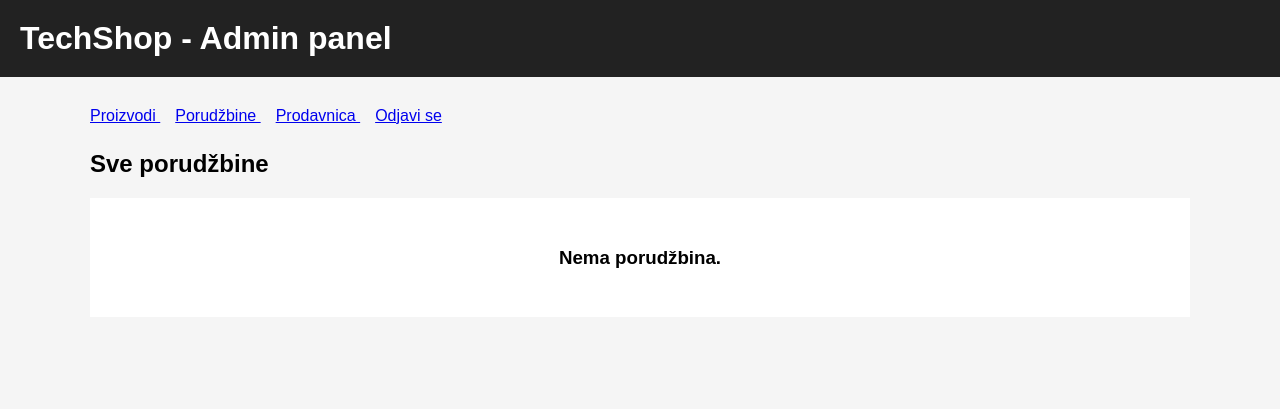
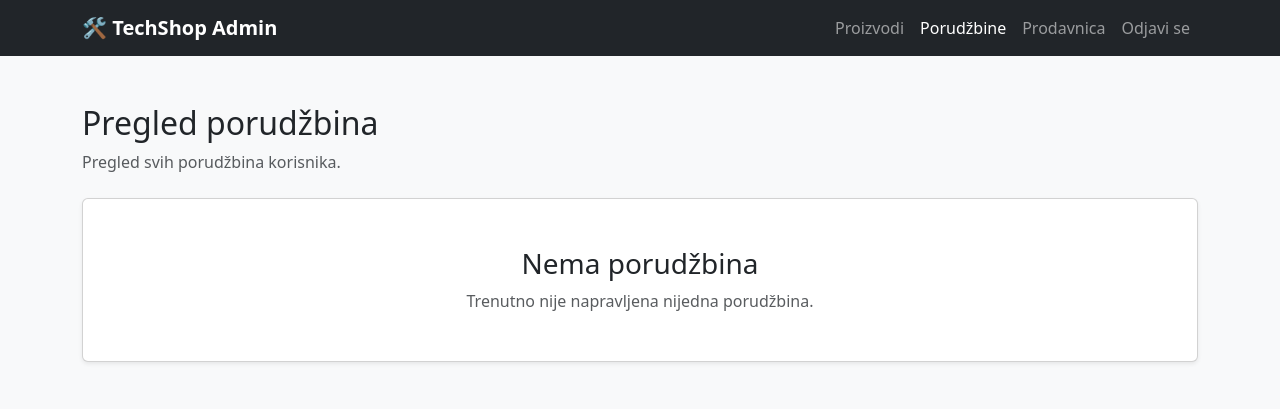
Before and after one commit to EasyDev-Alex/TechShop, a PHP site: page /Presentation/Admin/porudzbine.php in a window 1280 px wide. Shown: the top 409 px of the page. Run offline with PHP 8.4, Linux system fonts and the light colour scheme; the visitor is signed in with stand-in values (Sample User, id 1); data that the repository does not hold is empty.

Commit message:
added bootstrap to porudzbine.php

```diff
--- a/Presentation/Admin/porudzbine.php
+++ b/Presentation/Admin/porudzbine.php
@@ -16,149 +16,123 @@ $orders = $orderService->getAllOrders();
 ?>
 
 <!DOCTYPE html>
+
 <html lang="sr">
 
 <head>
 
     <meta charset="UTF-8">
 
+    <meta
+        name="viewport"
+        content="width=device-width, initial-scale=1"
+    >
+
+    <link
+        href="https://cdn.jsdelivr.net/npm/bootstrap@5.3.3/dist/css/bootstrap.min.css"
+        rel="stylesheet"
+    >
+
     <title>TechShop - Porudžbine</title>
-
-    <style>
-
-        body {
-            font-family: Arial, sans-serif;
-            margin: 0;
-            background-color: #f5f5f5;
-        }
-
-        header {
-            background-color: #222;
-            color: white;
-            padding: 20px;
-        }
-
-        header h1 {
-            margin: 0;
-        }
-
-        .container {
-            width: 90%;
-            max-width: 1100px;
-            margin: 30px auto;
-        }
-
-        .navigation {
-            margin-bottom: 25px;
-        }
-
-        .navigation a {
-            margin-right: 15px;
-        }
-
-        .order {
-            background-color: white;
-            border: 1px solid #ddd;
-            border-radius: 8px;
-            padding: 20px;
-            margin-bottom: 25px;
-        }
-
-        .order-header {
-            display: flex;
-            justify-content: space-between;
-            border-bottom: 1px solid #ddd;
-            padding-bottom: 15px;
-            margin-bottom: 15px;
-        }
-
-        .order-number {
-            font-size: 20px;
-            font-weight: bold;
-        }
-
-        .customer {
-            margin-bottom: 15px;
-        }
-
-        table {
-            width: 100%;
-            border-collapse: collapse;
-        }
-
-        th,
-        td {
-            padding: 10px;
-            border-bottom: 1px solid #ddd;
-            text-align: left;
-        }
-
-        th {
-            background-color: #eee;
-        }
-
-        .total {
-            text-align: right;
-            font-size: 20px;
-            font-weight: bold;
-            margin-top: 15px;
-        }
-
-        .empty {
-            background-color: white;
-            padding: 30px;
-            text-align: center;
-        }
-
-    </style>
 
 </head>
 
-<body>
 
-<header>
+<body class="bg-light">
 
-    <h1>TechShop - Admin panel</h1>
 
-</header>
+<nav class="navbar navbar-dark bg-dark navbar-expand-lg">
 
     <div class="container">
 
-    <div class="navigation">
+        <a
+            class="navbar-brand fw-bold"
+            href="dashboard.php"
+        >
+            🛠️ TechShop Admin
+        </a>
 
-        <a href="dashboard.php">
+
+        <div class="navbar-nav ms-auto">
+
+            <a
+                class="nav-link"
+                href="dashboard.php"
+            >
                 Proizvodi
             </a>
 
-        <a href="porudzbine.php">
+            <a
+                class="nav-link active"
+                href="porudzbine.php"
+            >
                 Porudžbine
             </a>
 
-        <a href="../proizvodi.php">
+            <a
+                class="nav-link"
+                href="../proizvodi.php"
+            >
                 Prodavnica
             </a>
 
-        <a href="../logout.php">
+            <a
+                class="nav-link"
+                href="../logout.php"
+            >
                 Odjavi se
             </a>
 
         </div>
 
-    <h2>
-        Sve porudžbine
-    </h2>
+    </div>
+
+</nav>
+
+
+<div class="container py-5">
+
+
+    <div class="mb-4">
+
+        <h1 class="h2">
+            Pregled porudžbina
+        </h1>
+
+        <p class="text-muted">
+            Pregled svih porudžbina korisnika.
+        </p>
+
+    </div>
+
 
     <?php if (empty($orders)): ?>
 
-        <div class="empty">
 
-            <h3>Nema porudžbina.</h3>
+        <div class="card shadow-sm">
+
+            <div class="card-body text-center p-5">
+
+                <h3>
+                    Nema porudžbina
+                </h3>
+
+                <p class="text-muted mb-0">
+
+                    Trenutno nije napravljena nijedna porudžbina.
+
+                </p>
 
             </div>
 
+        </div>
+
+
     <?php else: ?>
 
+
         <?php foreach ($orders as $order): ?>
+
 
             <?php
 
@@ -168,44 +142,43 @@ $orders = $orderService->getAllOrders();
 
             ?>
 
-            <div class="order">
 
-                <div class="order-header">
+            <div class="card shadow-sm mb-4">
 
-                    <div class="order-number">
+
+                <div class="card-header bg-dark text-white">
+
+
+                    <div
+                        class="d-flex justify-content-between align-items-center"
+                    >
+
+
+                        <div>
+
+                            <h5 class="mb-1">
 
                                 Porudžbina
                                 #<?php echo $order["id"]; ?>
 
-                    </div>
+                            </h5>
 
-                    <div>
 
-                        <?php
-                        echo date(
-                            "d.m.Y. H:i",
-                            strtotime($order["order_date"])
-                        );
-                        ?>
+                            <div class="small">
 
-                    </div>
-
-                </div>
-
-                <div class="customer">
-
-                    <strong>Korisnik:</strong>
-
+                                Korisnik:
                                 <?php
                                 echo htmlspecialchars(
                                     $order["username"]
                                 );
                                 ?>
 
-                    <br>
+                            </div>
 
-                    <strong>Email:</strong>
 
+                            <div class="small">
+
+                                Email:
                                 <?php
                                 echo htmlspecialchars(
                                     $order["email"]
@@ -214,49 +187,124 @@ $orders = $orderService->getAllOrders();
 
                             </div>
 
-                <table>
+                        </div>
+
+
+                        <div class="text-end">
+
+                            <div class="small">
+                                Datum porudžbine
+                            </div>
+
+                            <strong>
+
+                                <?php
+
+                                echo date(
+                                    "d.m.Y. H:i",
+                                    strtotime(
+                                        $order["order_date"]
+                                    )
+                                );
+
+                                ?>
+
+                            </strong>
+
+                        </div>
+
+
+                    </div>
+
+
+                </div>
+
+
+                <div class="card-body">
+
+
+                    <div class="table-responsive">
+
+
+                        <table
+                            class="table table-hover align-middle"
+                        >
+
+
+                            <thead>
 
                                 <tr>
 
-                        <th>Proizvod</th>
+                                    <th>
+                                        Proizvod
+                                    </th>
 
-                        <th>Cena</th>
+                                    <th>
+                                        Cena
+                                    </th>
 
-                        <th>Količina</th>
+                                    <th>
+                                        Količina
+                                    </th>
 
-                        <th>Ukupno</th>
+                                    <th>
+                                        Ukupno
+                                    </th>
 
                                 </tr>
 
+                            </thead>
+
+
+                            <tbody>
+
+
                                 <?php foreach ($items as $item): ?>
 
+
+                                    <?php
+
+                                    $subtotal =
+                                        $item["price"]
+                                        * $item["quantity"];
+
+                                    ?>
+
+
                                     <tr>
+
+
+                                        <td class="fw-semibold">
+
+                                            <?php
+
+                                            echo htmlspecialchars(
+                                                $item["product_name"]
+                                                ?? "Obrisan proizvod"
+                                            );
+
+                                            ?>
+
+                                        </td>
+
 
                                         <td>
 
                                             <?php
-                                echo htmlspecialchars(
-                                    $item["product_name"]
-                                    ?? "Obrisan proizvod"
-                                );
-                                ?>
 
-                            </td>
-
-                            <td>
-
-                                <?php
                                             echo number_format(
                                                 $item["price"],
                                                 2,
                                                 ",",
                                                 "."
                                             );
+
                                             ?>
 
                                             RSD
 
                                         </td>
+
 
                                         <td>
 
@@ -266,13 +314,10 @@ $orders = $orderService->getAllOrders();
 
                                         </td>
 
-                            <td>
+
+                                        <td class="fw-semibold">
 
                                             <?php
-
-                                $subtotal =
-                                    $item["price"]
-                                    * $item["quantity"];
 
                                             echo number_format(
                                                 $subtotal,
@@ -287,36 +332,67 @@ $orders = $orderService->getAllOrders();
 
                                         </td>
 
+
                                     </tr>
+
 
                                 <?php endforeach; ?>
 
+
+                            </tbody>
+
+
                         </table>
 
-                <div class="total">
 
-                    Ukupno:
+                    </div>
+
+
+                    <div
+                        class="border-top pt-3 text-end"
+                    >
+
+                        <span class="fs-5">
+
+                            Ukupna cena:
+
+                        </span>
+
+
+                        <strong class="fs-4 ms-2">
 
                             <?php
+
                             echo number_format(
                                 $order["total_price"],
                                 2,
                                 ",",
                                 "."
                             );
+
                             ?>
 
                             RSD
 
-                </div>
+                        </strong>
 
                     </div>
 
+
+                </div>
+
+
+            </div>
+
+
         <?php endforeach; ?>
+
 
     <?php endif; ?>
 
+
 </div>
+
 
 </body>
 
```
Lines whose indentation alone changed are shown as unchanged.
